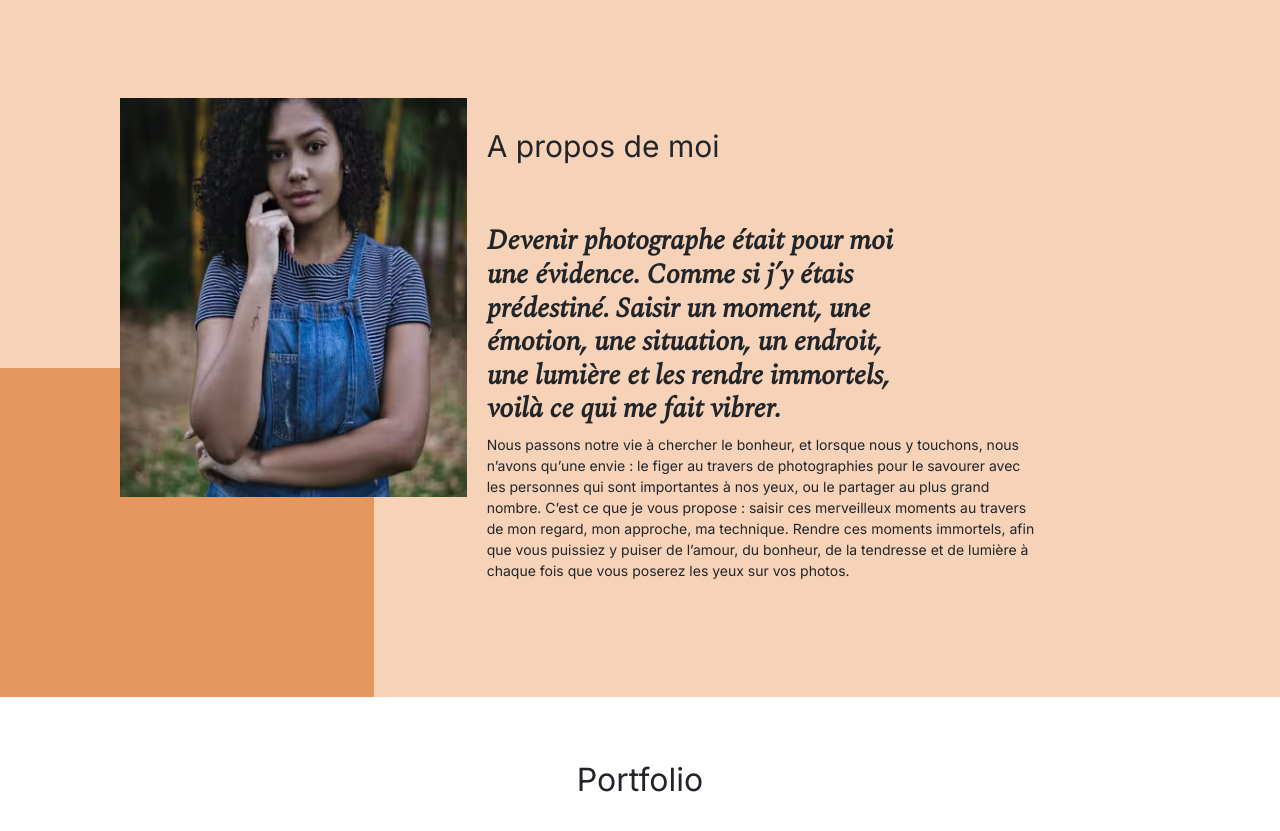
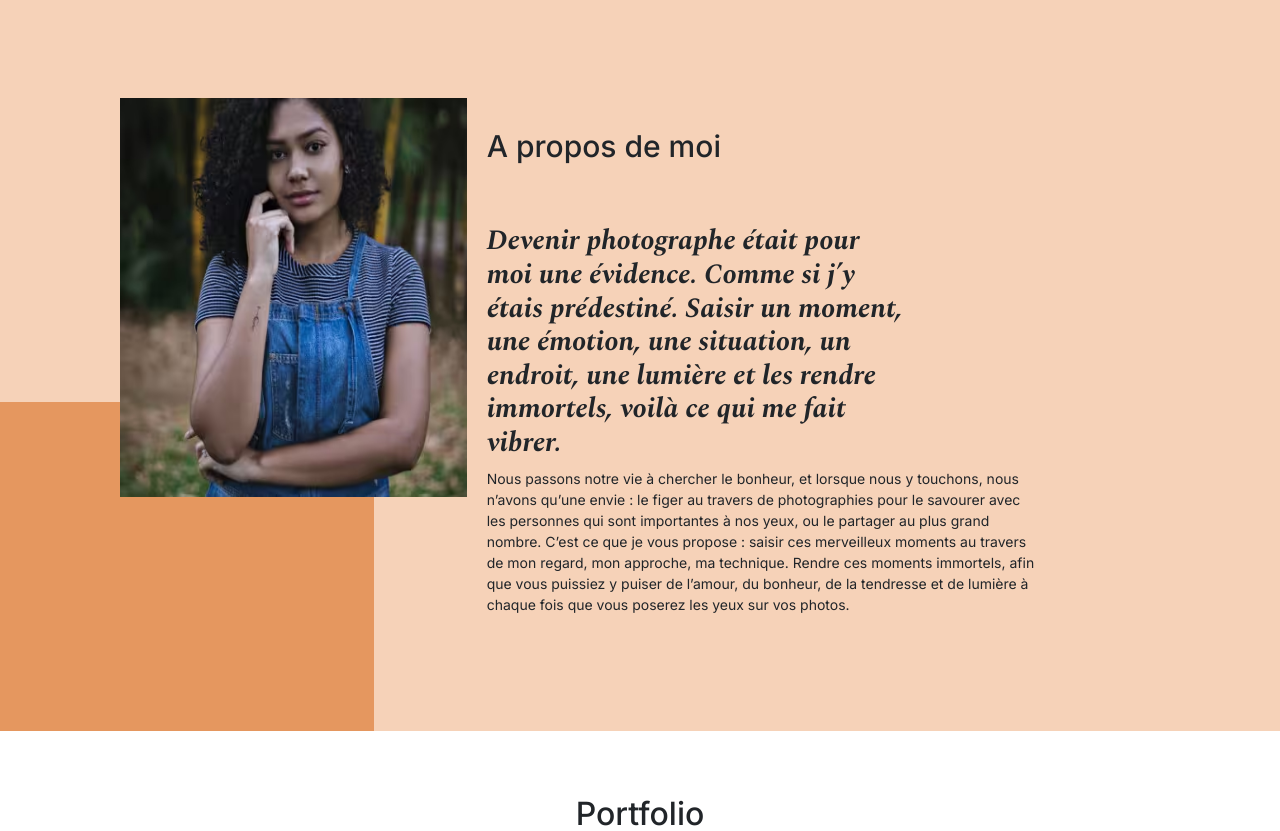
Before and after one commit to FlorianGay/OC-Projet-9-Optimisez-le-referencement-d-un-site-de-photographe, a plain HTML site: page index.html in a window 1280 px wide. Shown: the part 693-1524 px from the top of the page. Drawn offline with nearby package versions, Linux system fonts and the light colour scheme.

Commit message:
ajout des polices dans le css suppress

```diff
--- a/assets/style.css
+++ b/assets/style.css
@@ -1,3 +1,8 @@
+/* Police */
+@import url('https://fonts.googleapis.com/css2?family=Inter:wght@100;200;300;400;500;600;700;800;900&display=swap');
+@import url('https://fonts.googleapis.com/css2?family=Inter:wght@100;200;300;400;500;600;700;800;900&family=Spectral:ital,wght@0,200;0,300;0,400;0,500;0,600;0,700;0,800;1,200;1,300;1,400;1,500;1,600;1,700;1,800&display=swap');
+
+
 body {
 	max-width: 1920px;
 	margin: auto;
--- a/index.html
+++ b/index.html
@@ -8,9 +8,6 @@
 
 	<link rel="stylesheet" href="./assets/bootstrap/bootstrap.min.css">
 	<link rel="stylesheet" href="./assets/style.css">
-	<link rel="preconnect" href="https://fonts.googleapis.com" crossorigin>
-	<link rel="preconnect" href="https://fonts.gstatic.com" crossorigin>
-	<link href="https://fonts.googleapis.com/css2?family=Inter&family=Spectral:ital,wght@0,400;1,300;1,400;1,800&display=swap" rel="stylesheet">
 
 
 
```
